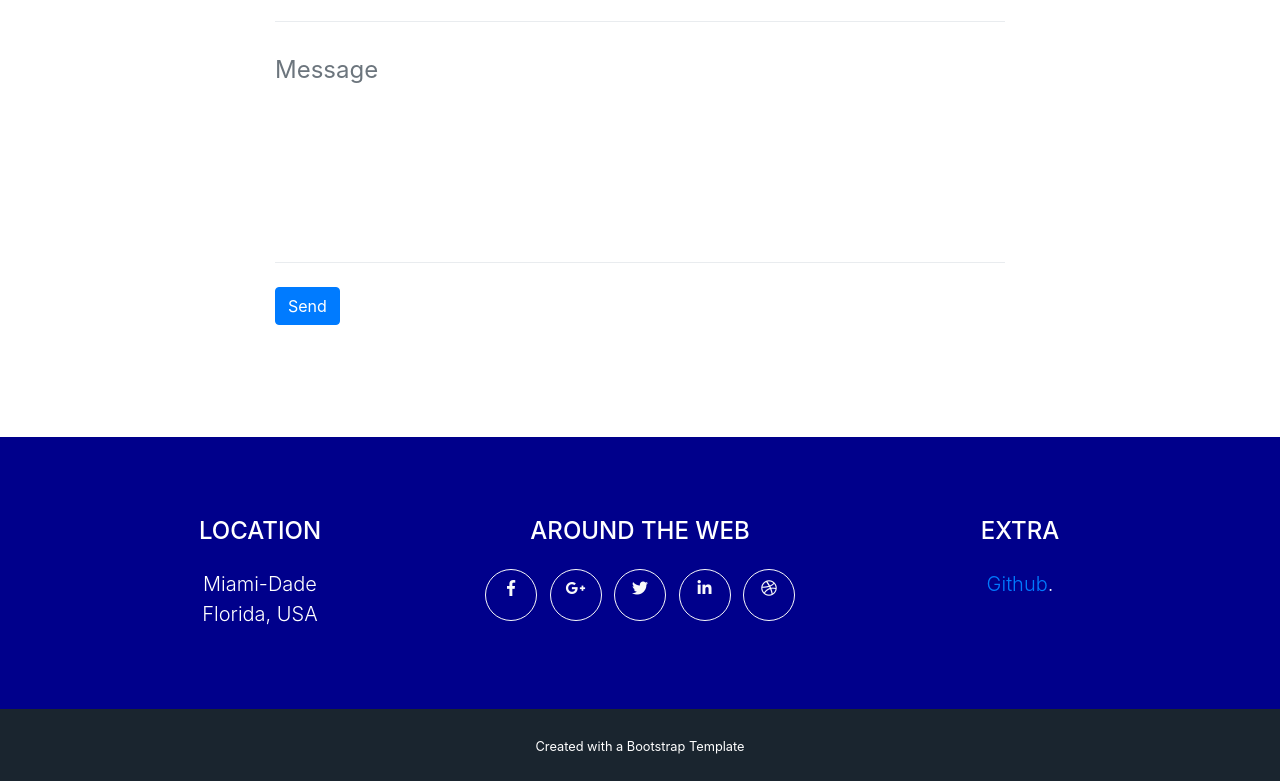
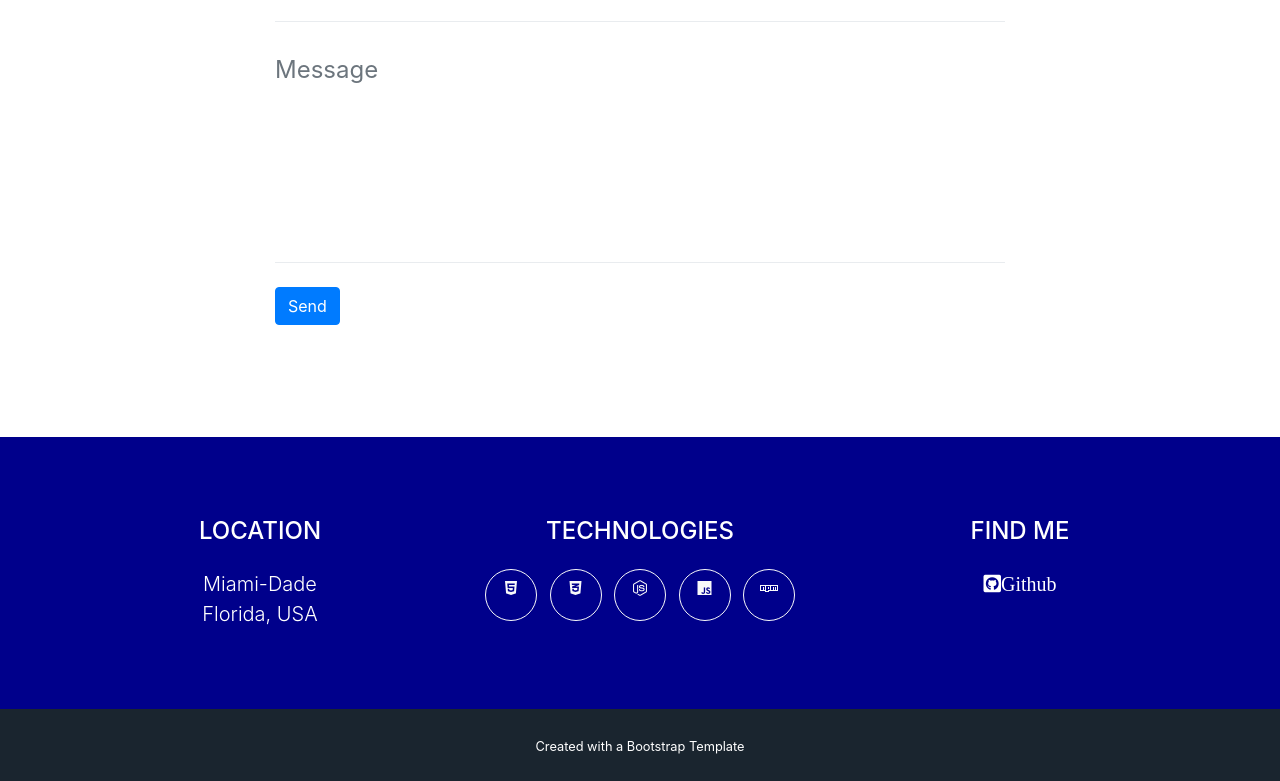
Before and after one commit to MisterSpacebar/Portfolio-Update-2, a website with bundled scripts: page index.html in a window 1280 px wide. Shown: the part 2603-3384 px from the top of the page. Built offline with nearby package versions, Linux system fonts and the light colour scheme.

Commit message:
added icons?

```diff
--- a/index.html
+++ b/index.html
@@ -23,6 +23,9 @@
 
     <!-- Custom styles for this template -->
     <link href="css/freelancer.min.css" rel="stylesheet">
+
+    <!--Font Awesome CDN-->
+    <link rel="stylesheet" href="https://use.fontawesome.com/releases/v5.6.3/css/all.css" integrity="sha384-UHRtZLI+pbxtHCWp1t77Bi1L4ZtiqrqD80Kn4Z8NTSRyMA2Fd33n5dQ8lWUE00s/" crossorigin="anonymous">
 
   </head>
 
@@ -213,39 +216,40 @@
               <br>Florida, USA</p>
           </div>
           <div class="col-md-4 mb-5 mb-lg-0">
-            <h4 class="text-uppercase mb-4">Around the Web</h4>
+            <h4 class="text-uppercase mb-4">Technologies</h4>
             <ul class="list-inline mb-0">
               <li class="list-inline-item">
                 <a class="btn btn-outline-light btn-social text-center rounded-circle" href="#">
-                  <i class="fab fa-fw fa-facebook-f"></i>
+                  <i class="fab fa-html5"></i>
                 </a>
               </li>
               <li class="list-inline-item">
                 <a class="btn btn-outline-light btn-social text-center rounded-circle" href="#">
-                  <i class="fab fa-fw fa-google-plus-g"></i>
+                  <i class="fab fa-css3-alt"></i>
                 </a>
               </li>
               <li class="list-inline-item">
                 <a class="btn btn-outline-light btn-social text-center rounded-circle" href="#">
-                  <i class="fab fa-fw fa-twitter"></i>
+                  <i class="fab fa-node-js"></i>
                 </a>
               </li>
               <li class="list-inline-item">
                 <a class="btn btn-outline-light btn-social text-center rounded-circle" href="#">
-                  <i class="fab fa-fw fa-linkedin-in"></i>
+                  <i class="fab fa-js"></i>
                 </a>
               </li>
               <li class="list-inline-item">
                 <a class="btn btn-outline-light btn-social text-center rounded-circle" href="#">
-                  <i class="fab fa-fw fa-dribbble"></i>
+                  <i class="fab fa-npm"></i>
                 </a>
               </li>
             </ul>
           </div>
           <div class="col-md-4">
-            <h4 class="text-uppercase mb-4">Extra</h4>
+            <h4 class="text-uppercase mb-4">Find Me</h4>
             <p class="lead mb-0">
-              <a href="https://github.com/MisterSpacebar">Github</a>.</p>
+              <i class="fab fa-github-square" href="https://github.com/MisterSpacebar">Github</i>
+            </p>
           </div>
         </div>
       </div>
```
